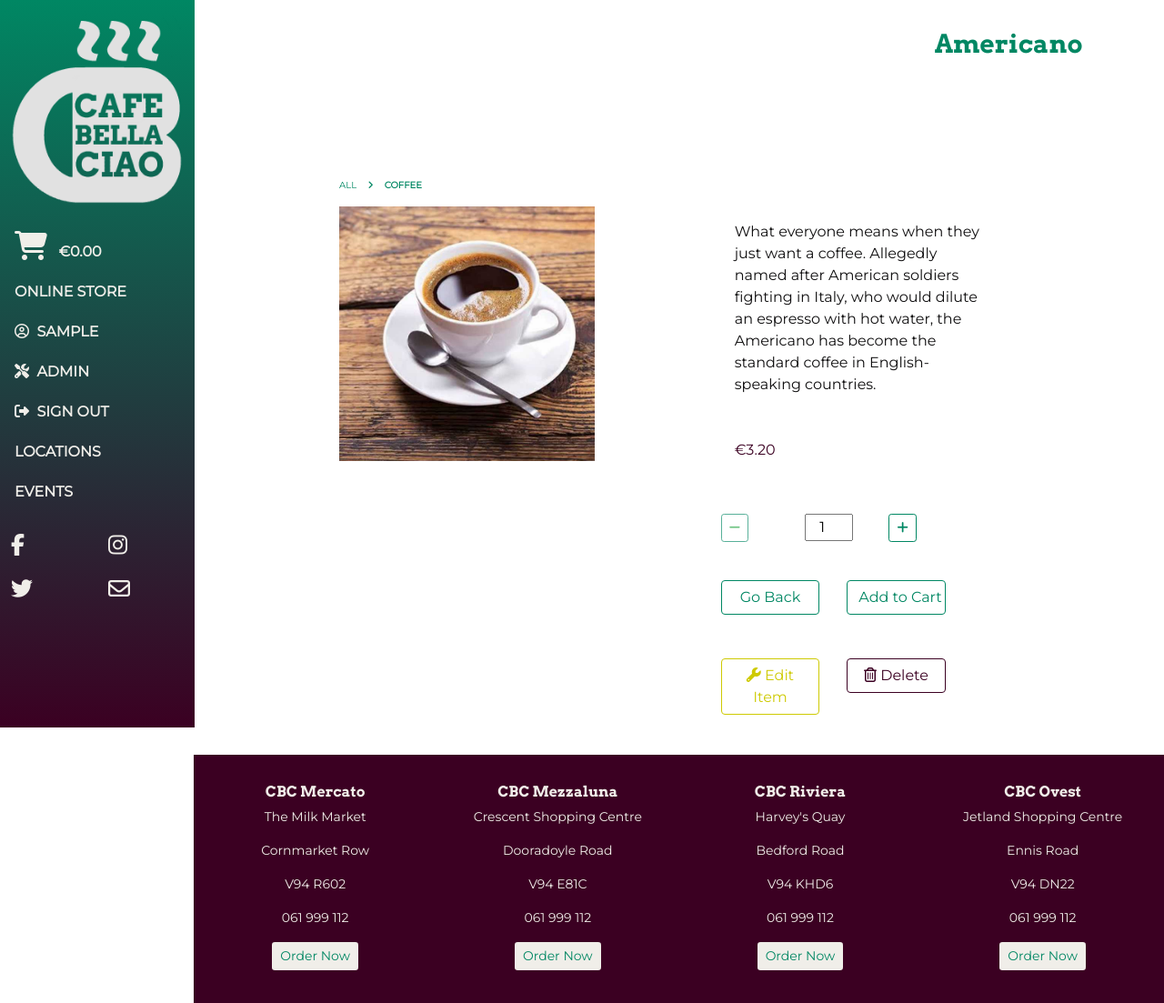
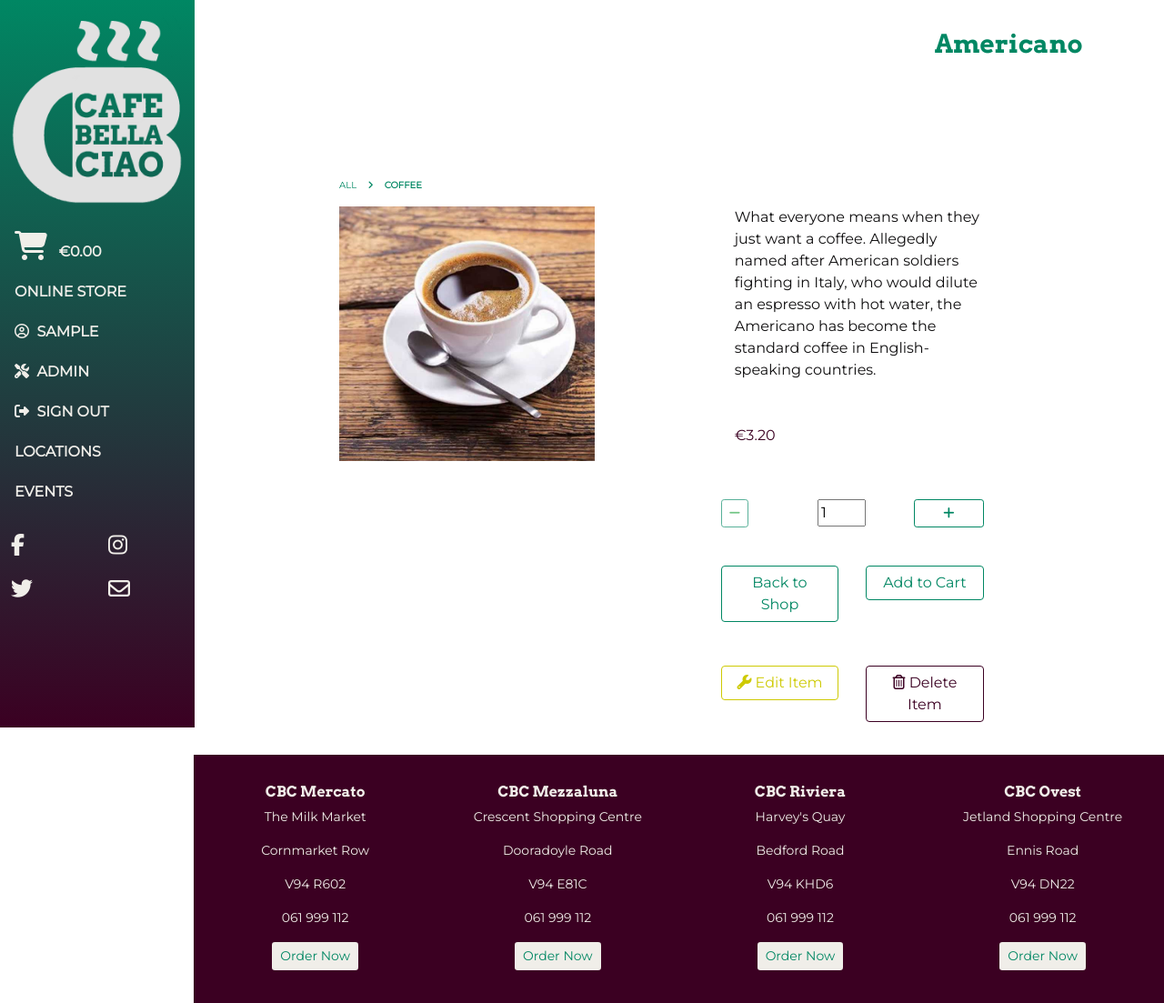
Before and after one commit to kiehozero/bella-ciao, a Django app: page /products/1/ in a window 1280 px wide. Shown: the whole page at 91% size. Run offline with Django 3.2, Linux system fonts and the light colour scheme; the visitor is signed in with stand-in values (Sample User, id 1); data comes from the database, SQL or seed files in the repository; some libraries are stand-ins or nearby versions.

Commit message:
Bootstrap conversion complete, fixed issue with Stripe Payments by switching jQuery to full version instead of Bootstrap default

```diff
--- a/checkout/templates/checkout/checkout_success.html
+++ b/checkout/templates/checkout/checkout_success.html
@@ -31,7 +31,7 @@ Order Summary |
                 Have a campa-choo-choo on us!</a>
         </h5>
         <p>Thank you for supporting a local business today! Your order number is {{ order.order_number }}.</p>
-        <p>We've sent you an order confirmation to {{ order.email }}.</p>
+        <p>We've sent an order confirmation to {{ order.email }}.</p>
         {% endif %}
     </div>
 </div>
--- a/products/templates/products/view_product.html
+++ b/products/templates/products/view_product.html
@@ -47,7 +47,7 @@
             {% endif %}
         </div>
 
-        <div class="col-sm-12 col-md-5 offset-md-2 pt-3 pb-2">
+        <div class="col-sm-12 col-md-5 offset-md-2">
             <div class="mobile-font">
                 {{ product.description }}
             </div>
@@ -94,6 +94,30 @@
                         {% endif %}
                     </div>
 
+                    {% if product.flavours %}
+                    <div class="row d-flex justify-content-center">
+                        <div class="col-sm-12 col-md-6 input-field text-green">
+                            {% if product.category_name == 'snacks' %}
+                            <small>Flavour:</small>
+                            <select name="product_flavour" id="id_flavour_select" class="text-green">
+                                <option value="canadian-ham">Canadian Ham</option>
+                                <option value="cheese-onion" selected>Cheese and Onion</option>
+                                <option value="ready-salted">Ready Salted</option>
+                                <option value="salt-vinegar">Salt and Vinegar</option>
+                            </select>
+                            {% else %}
+                            <small>Syrup:</small>
+                            <select name="product_flavour" id="id_flavour_select" class="text-green">
+                                <option value="none" selected>None</option>
+                                <option value="hazelnut">Hazelnut Syrup</option>
+                                <option value="caramel">Salted Caramel Sauce</option>
+                                <option value="vanilla">Vanilla Syrup</option>
+                            </select>
+                            {% endif %}
+                        </div>
+                    </div>
+                    {% endif %}
+
                     <!-- Quantity selector -->
                     <!-- Same code as the cart, this is taken from the Boutique Ado project -->
                     <div class="row d-flex justify-content-center qty-panel">
@@ -106,12 +130,12 @@
                         </div>
 
                         <div class="col">
-                            <input class="qty-select text-center" type="number" name="quantity" value="1" min="1"
+                            <input class="qty-select" type="number" name="quantity" value="1" min="1"
                                 max="49" data-item_id="{{ product.id }}" id="id_qty_{{ product.id }}">
                         </div>
 
                         <div class="col">
-                            <button class="btn btn-sm btn-outline-success increase-qty" data-item_id="{{ product.id }}"
+                            <button class="btn btn-sm btn-outline-success increase-qty w-100" data-item_id="{{ product.id }}"
                                 id="increase-qty_{{ product.id }}">
                                 <i class="fas fa-plus"></i>
                             </button>
@@ -120,29 +144,31 @@
                     </div>
 
                     <div class="row justify-content-center pt-3 pb-2">
-                        <div class="col-xs-12 col-md-6 check-eject pt-3 pb-2">
+                        <div class="col check-eject pt-3 pb-2">
                             <a href="{% url 'products' %}" class="btn btn-outline-success text-green w-100">
-                                Go Back
+                                Back to Shop
                             </a>
                         </div>
-                        <div class="col-xs-12 col-md-6 check-eject pt-3 pb-2">
+                        <div class="col check-eject pt-3 pb-2">
                             <input type="submit" value="Add to Cart" class="btn btn-outline-success text-green w-100" name="add-cart">
                         </div>
                     </div>
 
                     {% if request.user.is_superuser %}
                     <div class="row justify-content-center pt-3 pb-2">
-                        <div class="col-xs-12 col-md-6 check-eject pt-3 pb-2">
+                        <div class="col check-eject pt-3 pb-2">
                             <a href="{% url 'edit_product' product.id %}" class="btn btn-outline-warning"
                                 style="width: 100%;">
-                                <i class="fas fa-wrench"></i>&nbsp;Edit Item
+                                <i class="fas fa-wrench"></i>
+                                Edit Item
                             </a>
                         </div>
-                        <div class="col-xs-12 col-md-6 check-eject pt-3 pb-2">
+                        <div class="col check-eject pt-3 pb-2">
                             <button
                                 type="button" class="btn btn-outline-danger"
                                 style="width: 100%;" id="deletionButton">
-                                <i class="far fa-trash-alt"></i>&nbsp;Delete
+                                <i class="far fa-trash-alt"></i>
+                                Delete Item
                             </button>
                         </div>
                     </div>
--- a/templates/base.html
+++ b/templates/base.html
@@ -17,9 +17,10 @@
 
     {% block defaultjs %}
     <script src="https://kit.fontawesome.com/faa153a592.js" crossorigin="anonymous"></script>
-    <script src="https://code.jquery.com/jquery-3.5.1.slim.min.js"
-        integrity="sha384-DfXdz2htPH0lsSSs5nCTpuj/zy4C+OGpamoFVy38MVBnE+IbbVYUew+OrCXaRkfj"
-        crossorigin="anonymous"></script>
+    <script
+			  src="https://code.jquery.com/jquery-3.6.0.min.js"
+			  integrity="sha256-/xUj+3OJU5yExlq6GSYGSHk7tPXikynS7ogEvDej/m4="
+			  crossorigin="anonymous"></script>
     <script src="https://cdn.jsdelivr.net/npm/bootstrap@4.6.0/dist/js/bootstrap.bundle.min.js"
         integrity="sha384-Piv4xVNRyMGpqkS2by6br4gNJ7DXjqk09RmUpJ8jgGtD7zP9yug3goQfGII0yAns"
         crossorigin="anonymous"></script>
```
Also changed, not shown: checkout/templates/checkout/checkout.html (+12 -12 lines).
